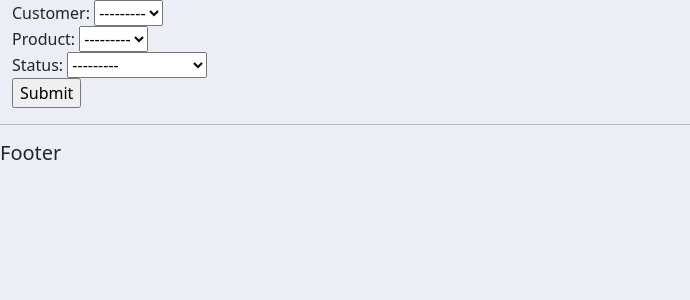
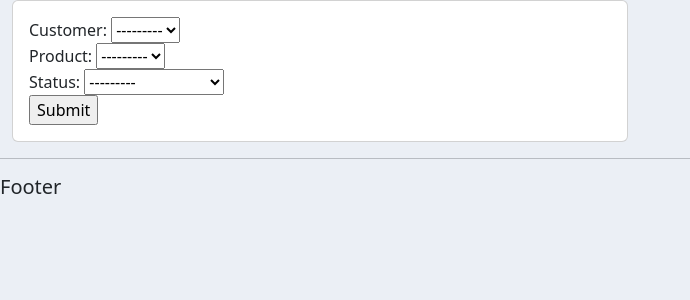
Before and after one commit to t1an-xyz/django-tutorial, a Django app: page /create_order/ in a window 1280 px wide. Shown: the part 59-359 px from the top of the page, without its empty margins (0-690 px from the left). Run offline with Django 5.2, Linux system fonts and the light colour scheme.

Commit message:
Add basic formatting to forms

```diff
--- a/accounts/templates/accounts/order_form.html
+++ b/accounts/templates/accounts/order_form.html
@@ -1,11 +1,17 @@
 {% extends 'accounts/main.html' %}
 {% load static %}
 {% block content %}
+<div class="row">
+    <div class="col-md-6">
+        <div class="card card-body">
+            <form action="" method="POST">
+                {% csrf_token %}
+                {{form}}
+                <input type="submit" name="Submit">
+            </form>
+        </div>
+    </div>
+</div>
 
-<form action="" method="POST">
-    {% csrf_token %}
-    {{form}}
-    <input type="submit" name="Submit">
-</form>
 
 {% endblock %}
```
Also changed, not shown: accounts/templates/accounts/delete.html (+12 -6 lines).
